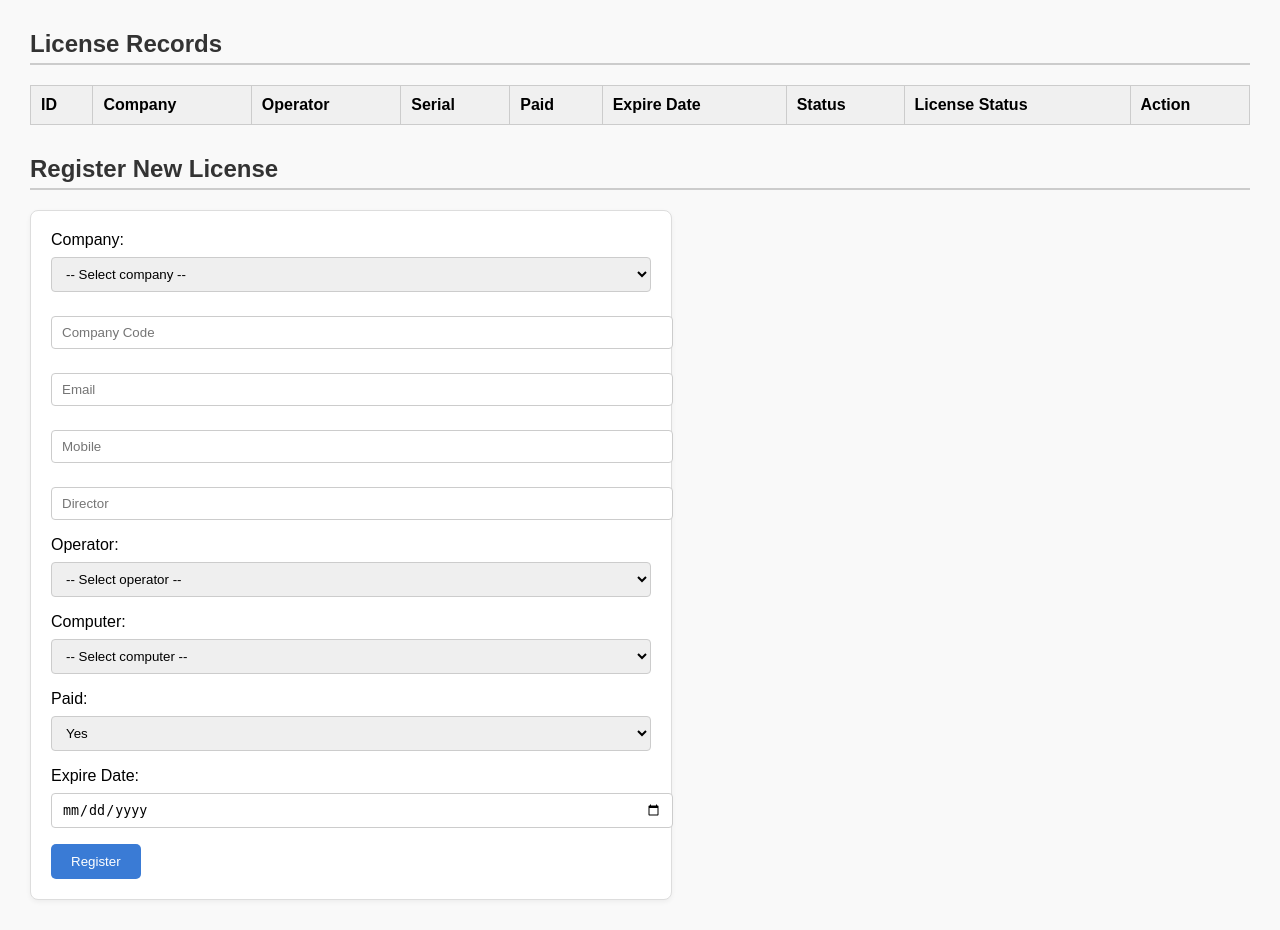
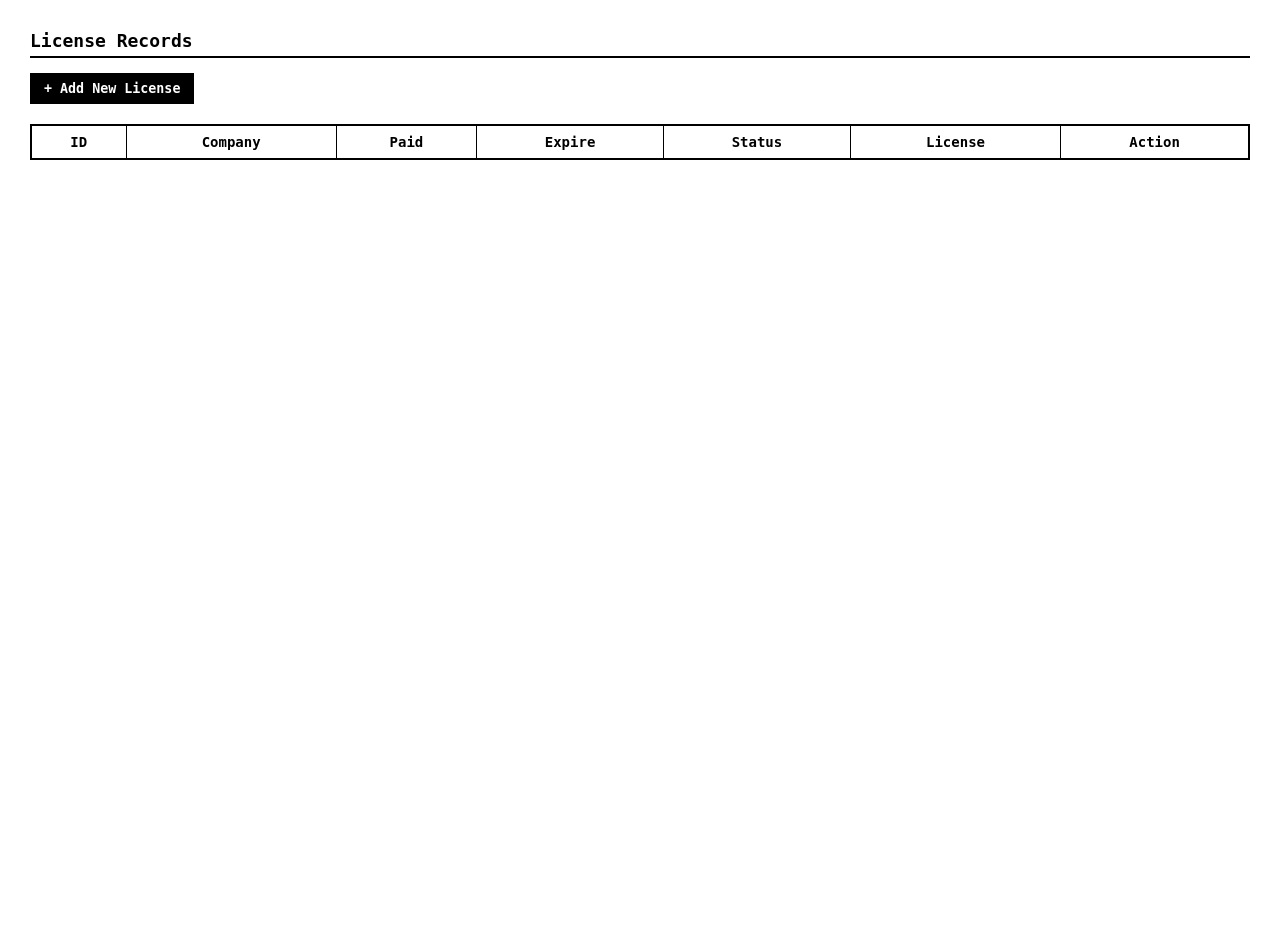
Before and after one commit to Beqaelbaqidze/PRINT_SH, a FastAPI app: page /dashboard in a window 1280 px wide. After the commit the page ends 160 px from the top, so only its background shows below. Run offline with FastAPI, Linux system fonts and the light colour scheme; data that the repository does not hold is empty; some libraries are stand-ins or nearby versions.

Commit message:
licenses

```diff
--- a/templates/dashboard.html
+++ b/templates/dashboard.html
@@ -6,170 +6,188 @@
   <script src="https://code.jquery.com/jquery-3.6.0.min.js"></script>
   <style>
     body {
-      font-family: Arial, sans-serif;
+      font-family: monospace;
+      background: #fff;
+      color: #000;
       margin: 30px;
-      background-color: #f9f9f9;
     }
 
     h2 {
-      color: #333;
-      border-bottom: 2px solid #ccc;
+      font-weight: bold;
+      font-size: 18px;
+      border-bottom: 2px solid #000;
       padding-bottom: 5px;
     }
 
     table {
       width: 100%;
       border-collapse: collapse;
-      margin-top: 15px;
-      margin-bottom: 30px;
+      margin: 20px 0;
+      border: 2px solid #000;
     }
 
     th, td {
-      border: 1px solid #ccc;
-      padding: 10px;
-      text-align: left;
+      padding: 8px;
+      border: 1px solid #000;
+      font-size: 14px;
     }
 
-    th {
-      background-color: #f0f0f0;
+    button {
+      font-family: monospace;
+      padding: 6px 12px;
+      background: #000;
+      color: #fff;
+      border: 2px solid #000;
+      cursor: pointer;
+      font-weight: bold;
     }
 
-    form {
-      background: #ffffff;
-      padding: 20px;
-      border: 1px solid #ddd;
-      width: 100%;
-      max-width: 600px;
-      border-radius: 8px;
-      box-shadow: 0 2px 5px rgba(0,0,0,0.05);
-    }
-
-    form input, form select {
-      width: 100%;
-      padding: 8px 10px;
-      margin: 8px 0 16px 0;
-      border: 1px solid #ccc;
-      border-radius: 4px;
-    }
-
-    form button {
-      padding: 10px 20px;
-      background-color: #3a7bd5;
-      color: white;
-      border: none;
-      border-radius: 5px;
-      cursor: pointer;
-    }
-
-    form button:hover {
-      background-color: #2a65b1;
+    button:hover {
+      background: #fff;
+      color: #000;
     }
 
     .form-group {
       display: flex;
       flex-direction: column;
     }
+
+    .form-group label {
+      margin-top: 10px;
+      margin-bottom: 3px;
+      font-weight: bold;
+    }
+
+    .form-group input,
+    .form-group select {
+      padding: 6px;
+      border: 2px solid #000;
+      background: #fff;
+      font-family: monospace;
+    }
+
+    /* MODAL */
+    #modal {
+      display: none;
+      position: fixed;
+      top: 0; left: 0;
+      width: 100%; height: 100%;
+      background: rgba(0,0,0,0.8);
+      justify-content: center;
+      align-items: center;
+      z-index: 10;
+    }
+
+    #modalContent {
+      background: #fff;
+      padding: 20px;
+      width: 400px;
+      border: 2px solid #000;
+    }
+
+    .modal-header {
+      display: flex;
+      justify-content: space-between;
+      font-weight: bold;
+      font-size: 16px;
+    }
+
+    .close-btn {
+      cursor: pointer;
+    }
   </style>
 </head>
 <body>
 
   <h2>License Records</h2>
+
+  <button id="openModal">+ Add New License</button>
+
   <table id="recordTable">
     <thead>
       <tr>
         <th>ID</th>
         <th>Company</th>
-      <th>Operator</th>
-      <th>Serial</th>
         <th>Paid</th>
-      <th>Expire Date</th>
+        <th>Expire</th>
         <th>Status</th>
-      <th>License Status</th>
+        <th>License</th>
         <th>Action</th>
       </tr>
     </thead>
     <tbody></tbody>
   </table>
 
-<h2>Register New License</h2>
+  <!-- Modal -->
+  <div id="modal">
+    <div id="modalContent">
+      <div class="modal-header">
+        <span>Add License</span>
+        <span class="close-btn" id="closeModal">[X]</span>
+      </div>
       <form id="registerForm">
         <div class="form-group">
-    <label>Company:</label>
-    <select id="companySelect" name="company_name" required>
-      <option value="">-- Select company --</option>
-      <option value="__new__">+ Add new company</option>
-    </select>
-    <input id="companyInput" type="text" name="company_name_new" placeholder="New Company Name" style="display:none;" />
-    <input name="company_code" placeholder="Company Code" required />
-    <input name="email" placeholder="Email" />
-    <input name="mobile" placeholder="Mobile" />
-    <input name="director" placeholder="Director" />
-
-    <label>Operator:</label>
-    <select id="operatorSelect" name="operator_name" required>
-      <option value="">-- Select operator --</option>
-      <option value="__new__">+ Add new operator</option>
-    </select>
-    <input id="operatorInput" type="text" name="operator_name_new" placeholder="New Operator Name" style="display:none;" />
-
-    <label>Computer:</label>
-    <select id="computerSelect" name="serial_number" required>
-      <option value="">-- Select computer --</option>
-      <option value="__new__">+ Add new computer</option>
-    </select>
-    <input id="computerInput" type="text" name="serial_number_new" placeholder="New Serial Number" style="display:none;" />
-
-    <label for="paid">Paid:</label>
-    <select name="paid" id="paid">
+          <label>Company</label>
+          <input name="company_name" required />
+          <label>Code</label>
+          <input name="company_code" required />
+          <label>Email</label>
+          <input name="email" />
+          <label>Mobile</label>
+          <input name="mobile" />
+          <label>Director</label>
+          <input name="director" />
+          <label>Operator</label>
+          <input name="operator_name" required />
+          <label>Serial Number</label>
+          <input name="serial_number" required />
+          <label>Paid</label>
+          <select name="paid">
             <option value="true">Yes</option>
             <option value="false">No</option>
           </select>
-
-    <label for="expire_date">Expire Date:</label>
+          <label>Expire Date</label>
           <input type="date" name="expire_date" required />
         </div>
-  <button type="submit">Register</button>
+        <br />
+        <button type="submit">Save</button>
       </form>
+    </div>
+  </div>
 
   <script>
     function loadRecords() {
       $.get("/api/records", function (data) {
         let rows = "";
         data.forEach(r => {
-        rows += `<tr data-id="${r.id}" data-paid="${r.paid}" data-expire="${r.expire_date}" data-status="${r.status}">
+          rows += `
+            <tr data-id="${r.id}" data-paid="${r.paid}" data-expire="${r.expire_date}" data-status="${r.status}">
               <td>${r.id}</td>
               <td>${r.company}</td>
-          <td>${r.operator}</td>
-          <td>${r.serial_number}</td>
-
               <td>
                 <select class="edit-paid" disabled>
                   <option value="true" ${r.paid ? "selected" : ""}>Yes</option>
                   <option value="false" ${!r.paid ? "selected" : ""}>No</option>
                 </select>
               </td>
-
-          <td><input type="date" class="edit-expire" value="${r.expire_date}" disabled /></td>
-
+              <td><input type="date" class="edit-expire" value="${r.expire_date}" disabled></td>
               <td>
                 <select class="edit-status" disabled>
                   <option value="enabled" ${r.status === "enabled" ? "selected" : ""}>enabled</option>
                   <option value="disabled" ${r.status === "disabled" ? "selected" : ""}>disabled</option>
                 </select>
               </td>
-
               <td>${r.license_status}</td>
               <td class="action-buttons">
                 <button class="edit-btn">Edit</button>
               </td>
             </tr>`;
         });
-
         $("#recordTable tbody").html(rows);
       });
     }
 
-  // Event delegation for dynamic rows
+    // Delegated button logic
     $("#recordTable").on("click", ".edit-btn", function () {
       const row = $(this).closest("tr");
       row.find(".edit-paid, .edit-expire, .edit-status").prop("disabled", false);
@@ -181,14 +199,10 @@
 
     $("#recordTable").on("click", ".cancel-btn", function () {
       const row = $(this).closest("tr");
-    const originalPaid = row.data("paid") === true || row.data("paid") === "true";
-    const originalExpire = row.data("expire");
-    const originalStatus = row.data("status");
-
-    row.find(".edit-paid").val(originalPaid ? "true" : "false");
-    row.find(".edit-expire").val(originalExpire);
-    row.find(".edit-status").val(originalStatus);
-
+      const paid = row.data("paid") === true || row.data("paid") === "true";
+      row.find(".edit-paid").val(paid ? "true" : "false");
+      row.find(".edit-expire").val(row.data("expire"));
+      row.find(".edit-status").val(row.data("status"));
       row.find(".edit-paid, .edit-expire, .edit-status").prop("disabled", true);
       row.find(".action-buttons").html(`<button class="edit-btn">Edit</button>`);
     });
@@ -196,7 +210,6 @@
     $("#recordTable").on("click", ".save-btn", function () {
       const row = $(this).closest("tr");
       const id = row.data("id");
-
       const paid = row.find(".edit-paid").val() === "true";
       const expire_date = row.find(".edit-expire").val();
       const status = row.find(".edit-status").val();
@@ -207,95 +220,39 @@
         contentType: "application/json",
         data: JSON.stringify({ record_id: id, paid, expire_date, status }),
         success: function () {
-        loadRecords(); // Reload to reflect updates
+          loadRecords();
         },
         error: function (xhr) {
-        alert("❌ Update failed: " + xhr.responseJSON.detail);
+          alert("Update failed.");
         }
       });
-  });
-
-  function loadOptions() {
-    $.get("/api/companies", function (companies) {
-      companies.forEach(c => {
-        $("#companySelect").append(`<option value="${c.name}">${c.name}</option>`);
-      });
-    });
-
-    $.get("/api/operators", function (operators) {
-      operators.forEach(o => {
-        $("#operatorSelect").append(`<option value="${o.name}">${o.name}</option>`);
-      });
-    });
-
-    $.get("/api/computers", function (computers) {
-      computers.forEach(c => {
-        $("#computerSelect").append(`<option value="${c.serial_number}">${c.serial_number}</option>`);
-      });
-    });
-  }
-
-  $("#companySelect").change(function () {
-    const selected = $(this).val();
-    if (selected === "__new__") {
-      $("#companyInput").show();
-      $("input[name='company_code']").val("");
-      $("input[name='email']").val("");
-      $("input[name='mobile']").val("");
-      $("input[name='director']").val("");
-    } else {
-      $("#companyInput").hide();
-      $.get("/api/companies", function (companies) {
-        const company = companies.find(c => c.name === selected);
-        if (company) {
-          $("input[name='company_code']").val(company.code || "");
-          $("input[name='email']").val(company.email || "");
-          $("input[name='mobile']").val(company.mobile || "");
-          $("input[name='director']").val(company.director || "");
-        }
-      });
-    }
-  });
-
-  $("#operatorSelect").change(function () {
-    $("#operatorInput").toggle($(this).val() === "__new__");
-  });
-
-  $("#computerSelect").change(function () {
-    $("#computerInput").toggle($(this).val() === "__new__");
     });
 
     $("#registerForm").on("submit", function (e) {
       e.preventDefault();
       const formData = Object.fromEntries(new FormData(this));
-
-    formData.company_name = formData.company_name === "__new__" ? formData.company_name_new : formData.company_name;
-    formData.operator_name = formData.operator_name === "__new__" ? formData.operator_name_new : formData.operator_name;
-    formData.serial_number = formData.serial_number === "__new__" ? formData.serial_number_new : formData.serial_number;
       formData.paid = formData.paid === "true";
-
-    delete formData.company_name_new;
-    delete formData.operator_name_new;
-    delete formData.serial_number_new;
-
       $.ajax({
         url: "/api/register",
         type: "POST",
         contentType: "application/json",
         data: JSON.stringify(formData),
         success: function () {
-        alert("✅ Registration successful");
+          alert("✔️ License Added");
+          $("#modal").hide();
+          $("#registerForm")[0].reset();
           loadRecords();
-        $("#registerForm")[0].reset();
-        $("#companyInput, #operatorInput, #computerInput").hide();
         },
-      error: function (xhr) {
-        alert("❌ Error: " + xhr.responseJSON.detail);
+        error: function () {
+          alert("❌ Failed to add license");
         }
       });
     });
 
-  loadOptions();
+    // Modal open/close
+    $("#openModal").on("click", () => $("#modal").show());
+    $("#closeModal").on("click", () => $("#modal").hide());
+
     loadRecords();
   </script>
 
```
Lines whose indentation alone changed are shown as unchanged.
